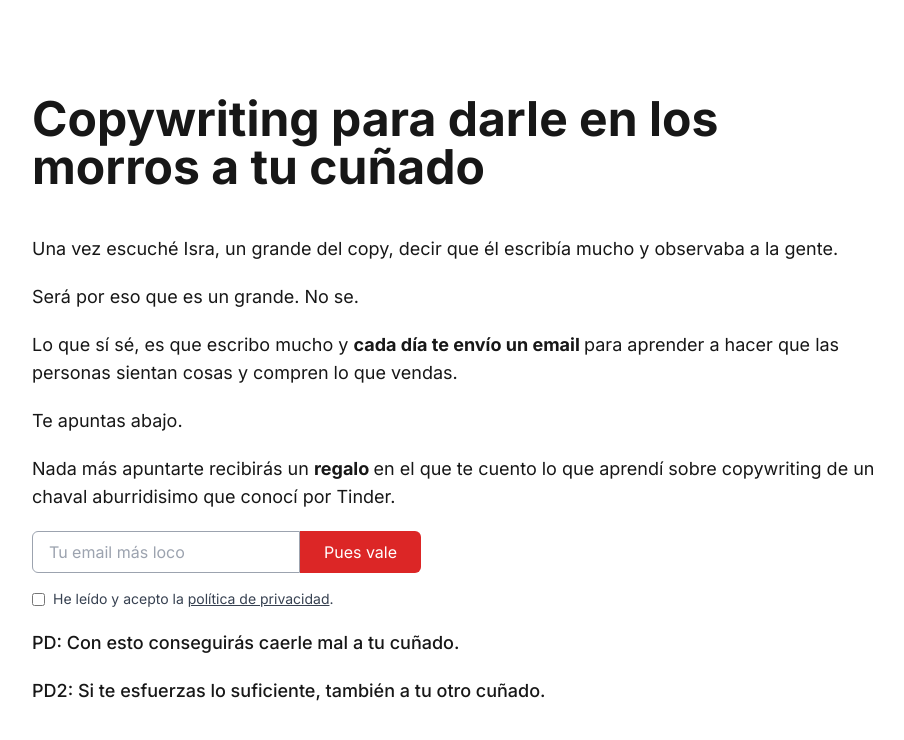
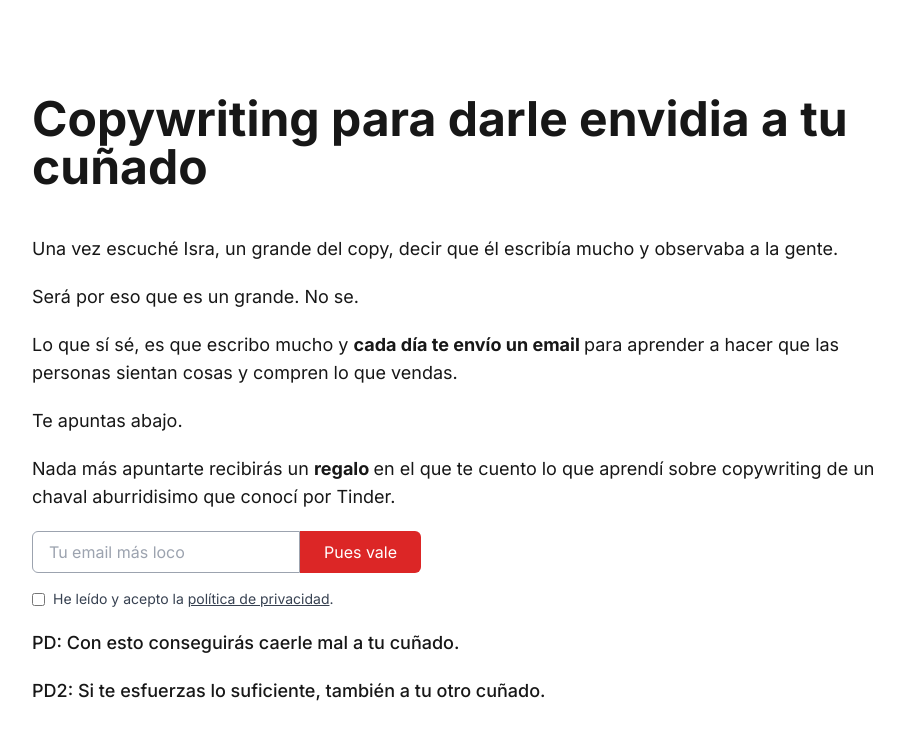
Before and after one commit to MariaLipiz/miraencomentarios, a Next.js app: page / in a window 1280 px wide. Shown: the top 740 px of the page, without its empty margins (176-1080 px from the left). Built offline with nearby package versions, Linux system fonts and the light colour scheme.

Commit message:
Cambio título

```diff
--- a/app/page.tsx
+++ b/app/page.tsx
@@ -58,7 +58,7 @@ export default function Home() {
         {
           "@type": "Offer",
           "name": "Copywriting",
-          "description": "Redacción publicitaria para empresas. Copywriter amateur"
+          "description": "Redacción publicitaria para negocios y empresas."
         },
       ]
     }
@@ -74,7 +74,7 @@ export default function Home() {
       />
     <main className="flex flex-col items-start justify-center px-6 sm:px-12 lg:px-52 py-6 lg:py-12 gap-5 xl:h-screen">
       <h1 className="text-4xl sm:text-5xl font-bold mb-6 ">
-        Copywriting para darle en los morros a tu cuñado
+        Copywriting para darle envidia a tu cuñado
       </h1>
 
 
```
